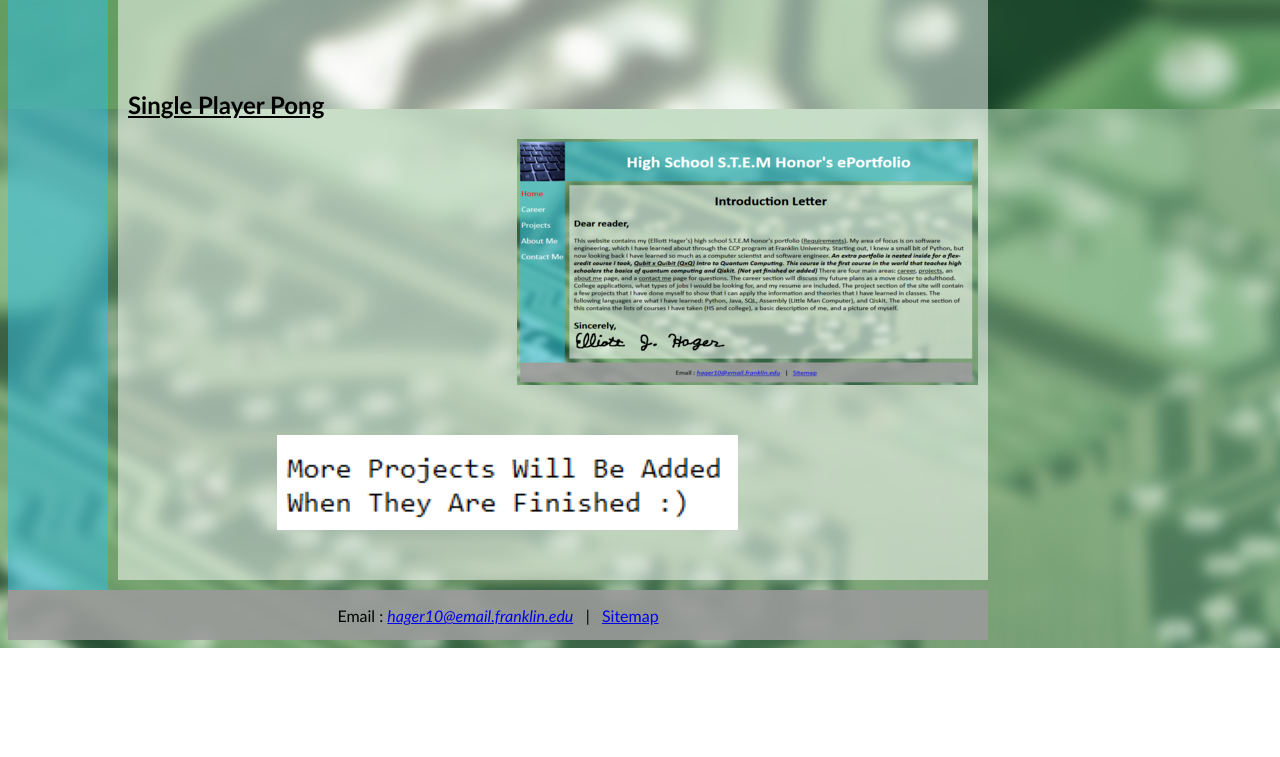
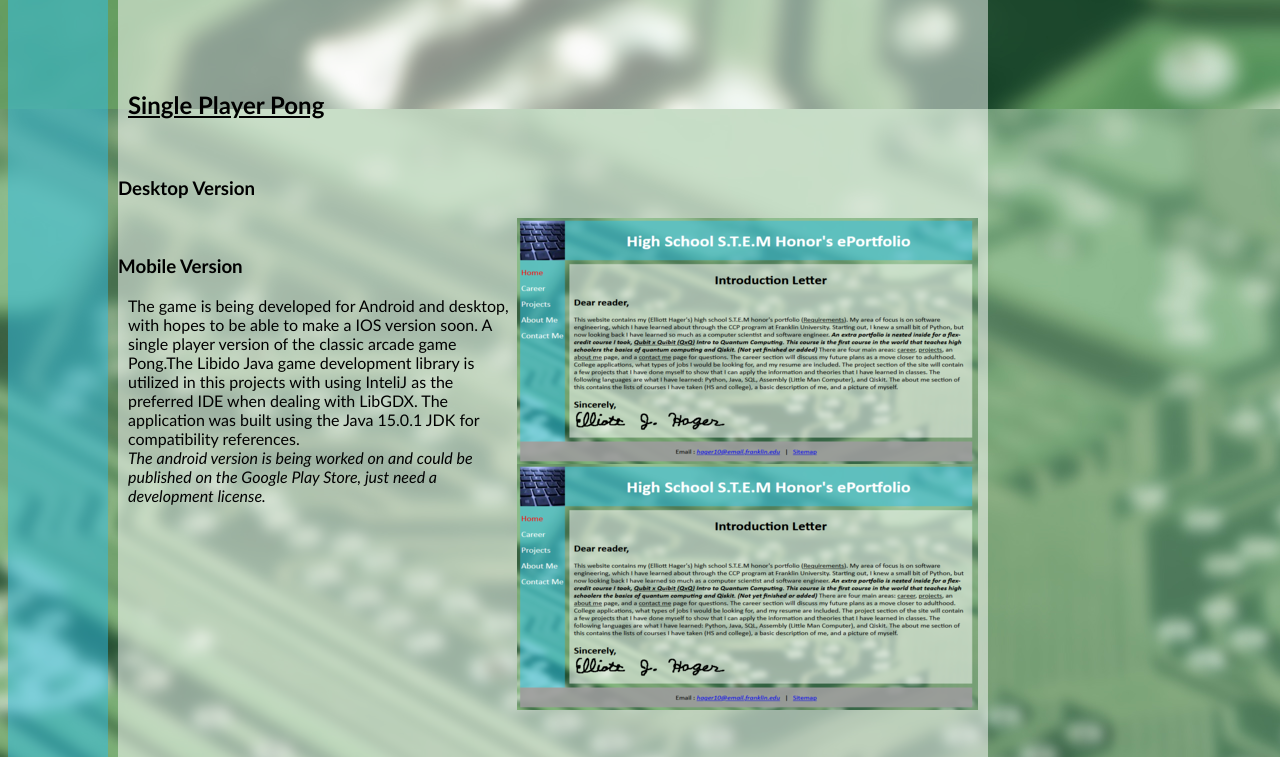
Before and after one commit to eHag-FRU/STEM-Honors-Portfolio, a plain HTML site: page projects.html in a window 1280 px wide. Shown: the part 1420-2177 px from the top of the page. Before the commit the page ends 2068 px from the top, so only its background shows below. Drawn offline with nearby package versions, Linux system fonts and the light colour scheme.

Commit message:
Added Pong to the project entries

```diff
--- a/projects.html
+++ b/projects.html
@@ -110,9 +110,22 @@
 
 
                 <br><br><br><br><br><br><br><h2 class="clearFloat">Single Player Pong</h2>
-                <a href="home.html"><img src="images/projects/honorsPage.PNG" title="Homepage" alt="Homepage of STEM Honors E-Portfolio"></a>
+                <br><h3>Desktop Version</h3>
+                <a href="https://github.com/eHag-FRU/Pong"><img src="images/projects/honorsPage.PNG" title="Homepage" alt="Homepage of STEM Honors E-Portfolio"></a>
+
+                <br><h3>Mobile Version</h3>
+                <a href="https://github.com/eHag-FRU/Pong"><img src="images/projects/honorsPage.PNG" title="Homepage" alt="Homepage of STEM Honors E-Portfolio"></a>
 
                 <p>
+
+                    The game is being developed for Android and desktop, with hopes to be able to make a IOS version soon.
+                    A single player version of the classic arcade game Pong.The Libido Java game development library is utilized
+                    in this projects with using InteliJ as the preferred IDE when dealing with LibGDX.
+                    The application was built using the Java 15.0.1 JDK for compatibility references.
+
+                    <br>
+
+                    <em>The android version is being worked on and could be published on the Google Play Store, just need a development license.</em>
 
                 </p>
 
```
